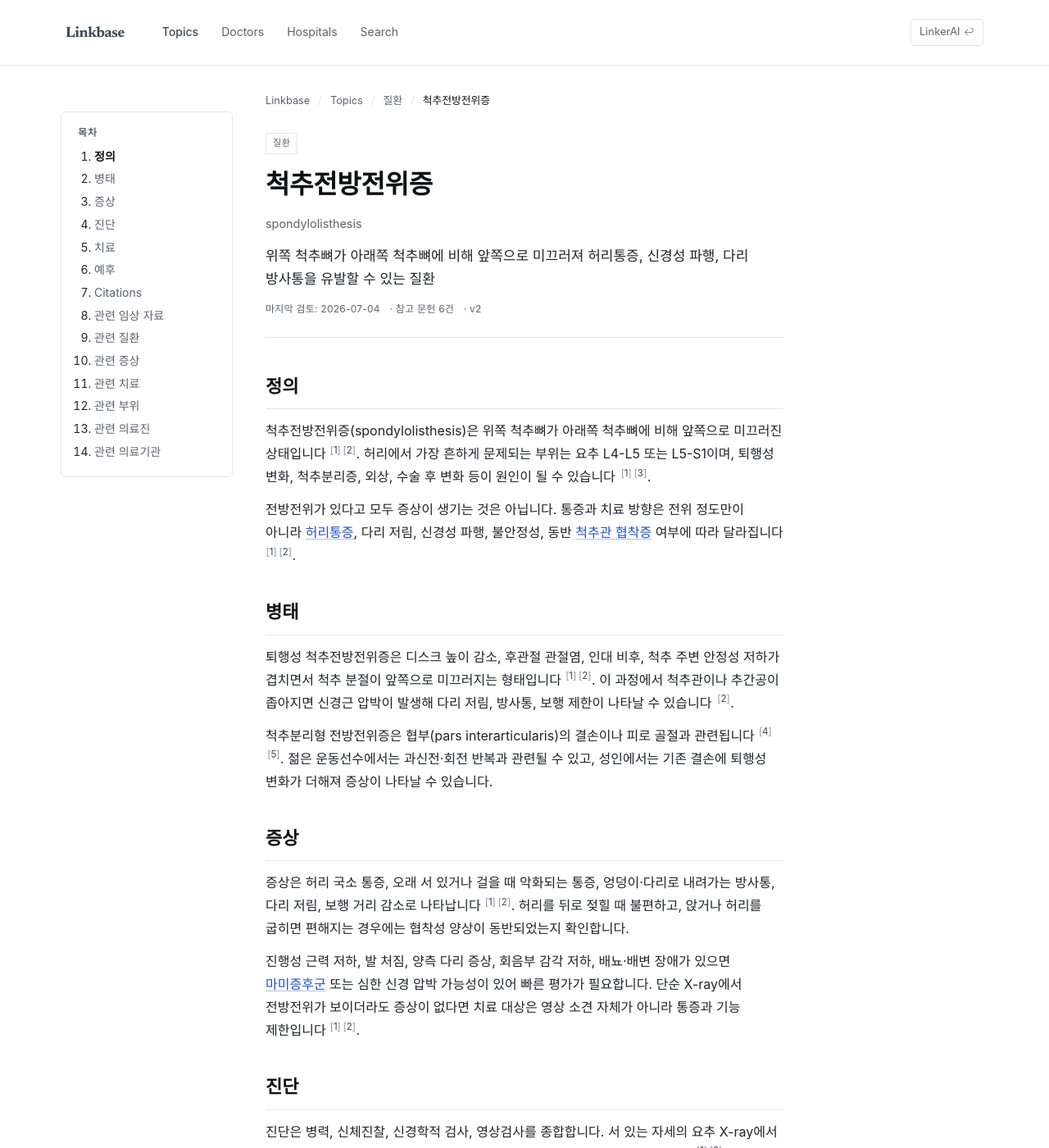
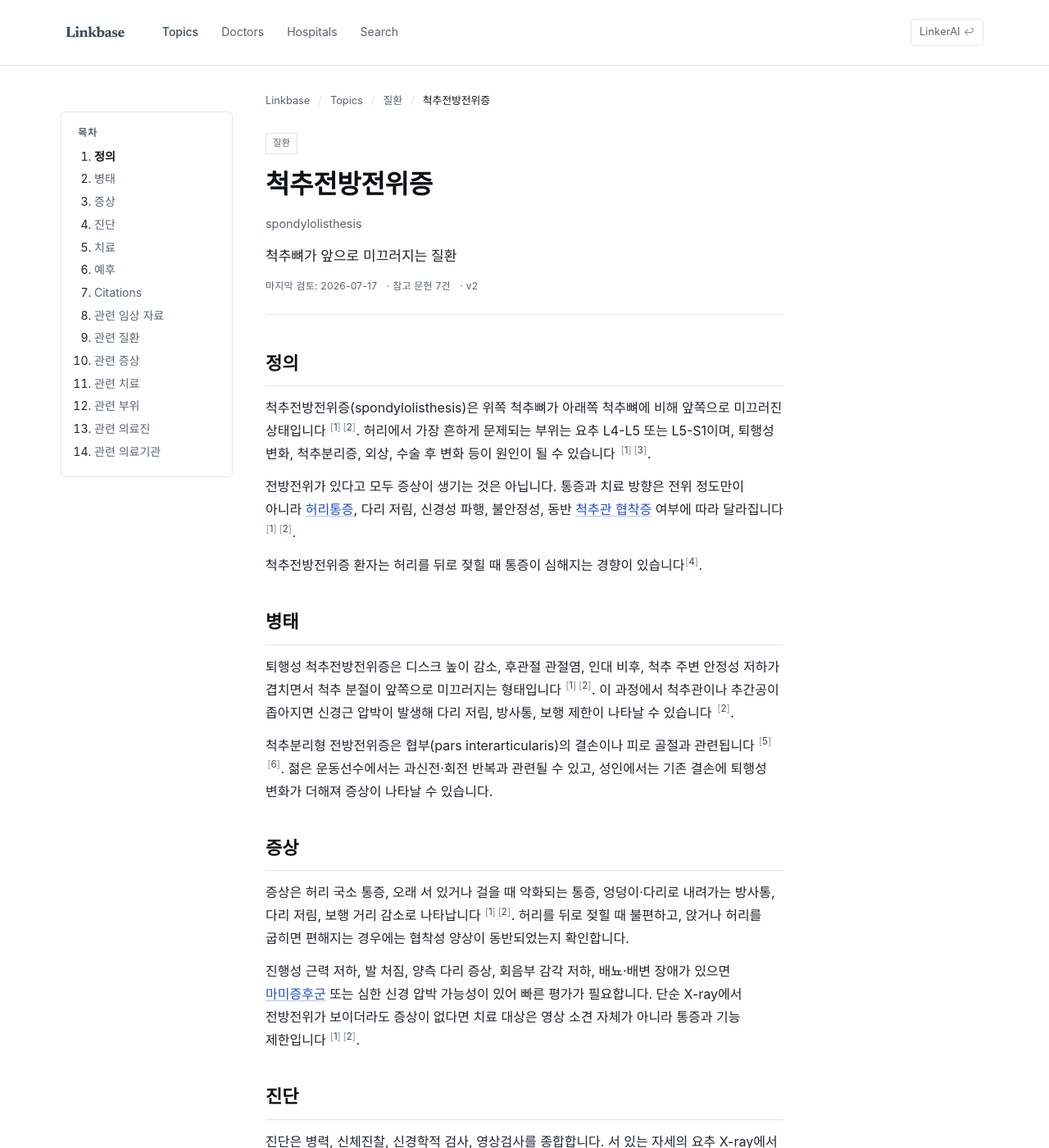
Before and after one commit to feelharmony/linkare-medical-knowledge, a Jekyll site: the page built from conditions/spondylolisthesis.md, in a window 1280 px wide and 1400 px high. Shown: the whole window at 82% size. Built offline with Jekyll 4.4.1, drawn with Linux system fonts in a browser that asks for light colours; some web fonts are replaced; some of the changed text lies outside the part shown.

Commit message:
pillar patch: 척추전방전위증 — 허리뼈가 앞으로 밀릴 때 생기는 통증의 원인과 치료 → spondylolisthesis (anchors: definition,treatment,prognosis)

```diff
--- a/conditions/spondylolisthesis.md
+++ b/conditions/spondylolisthesis.md
@@ -5,27 +5,36 @@
 permalink: /conditions/spondylolisthesis/
 title: 척추전방전위증
 title_en: spondylolisthesis
-description: 위쪽 척추뼈가 아래쪽 척추뼈에 비해 앞쪽으로 미끄러져 허리통증, 신경성 파행, 다리 방사통을 유발할 수 있는 질환
+description: 척추뼈가 앞으로 미끄러지는 질환
 aliases:
   - 척추전방전위증
   - 전방전위증
   - spondylolisthesis
-last_reviewed: '2026-07-04'
+last_reviewed: '2026-07-17'
 next_review: '2026-10-03'
 locked: true
 quality_status: verified
 verified_by: 문헌 및 내부 정합성 검토
-source_count: 6
+source_count: 7
 source_count_external: 5
-source_count_clinic_pillar: 1
-clinic_footnote_ids: [1]
-external_footnote_ids: [2, 3, 4, 5, 6]
+source_count_clinic_pillar: 2
+clinic_footnote_ids:
+  - 1
+  - 7
+external_footnote_ids:
+  - 2
+  - 3
+  - 4
+  - 5
+  - 6
 version: 2
 ---
 ## 정의
 척추전방전위증(spondylolisthesis)은 위쪽 척추뼈가 아래쪽 척추뼈에 비해 앞쪽으로 미끄러진 상태입니다 [^2][^3]. 허리에서 가장 흔하게 문제되는 부위는 요추 L4-L5 또는 L5-S1이며, 퇴행성 변화, 척추분리증, 외상, 수술 후 변화 등이 원인이 될 수 있습니다 [^2][^4].
 
 전방전위가 있다고 모두 증상이 생기는 것은 아닙니다. 통증과 치료 방향은 전위 정도만이 아니라 [허리통증](/symptoms/lower-back-pain/), 다리 저림, 신경성 파행, 불안정성, 동반 [척추관 협착증](/conditions/spinal-stenosis/) 여부에 따라 달라집니다 [^2][^3].
+
+척추전방전위증 환자는 허리를 뒤로 젖힐 때 통증이 심해지는 경향이 있습니다[^7].
 
 ## 병태
 퇴행성 척추전방전위증은 디스크 높이 감소, 후관절 관절염, 인대 비후, 척추 주변 안정성 저하가 겹치면서 척추 분절이 앞쪽으로 미끄러지는 형태입니다 [^2][^3]. 이 과정에서 척추관이나 추간공이 좁아지면 신경근 압박이 발생해 다리 저림, 방사통, 보행 제한이 나타날 수 있습니다 [^3].
@@ -47,6 +56,8 @@
 
 수술은 보존 치료에 반응하지 않는 지속 통증, 신경성 파행, 진행성 신경학적 결손, 뚜렷한 불안정성 또는 협착이 동반된 경우에 검토합니다 [^2][^3]. 감압술만으로 충분한지, 유합술이 필요한지는 전위 정도, 불안정성, 협착 위치, 환자 기능 목표에 따라 달라집니다. 따라서 환자에게는 “전방전위가 있으니 바로 수술”이 아니라, 증상·신경 압박·불안정성·보존 치료 반응을 기준으로 단계적으로 설명하는 것이 안전합니다.
 
+환자들은 허리를 뒤로 젖힐 때 통증이 심해지는 경향이 있으며, 이는 척추가 불안정하게 움직이기 때문입니다[^7].
+
 ## 예후
 많은 환자는 운동·약물·주사치료·생활 부하 조절 같은 보존 치료로 통증과 기능이 조절됩니다 [^2][^3]. 다만 퇴행성 변화와 협착이 진행하거나 보행 거리가 줄어드는 경우에는 치료 전략을 다시 평가해야 합니다. 수술이 필요한 환자군에서도 목표는 영상의 전위 자체를 “정상화”하는 것보다 신경 압박 완화, 통증 감소, 보행 기능 회복입니다.
 
@@ -54,10 +65,15 @@
 
 ---
 
+척추전방전위증 환자들은 허리를 뒤로 젖히거나 오래 서 있을 때 통증이 가장 심해지는 경험을 보고합니다[^7].
+
+---
+
 ## Citations
+### 자사 임상 자료
 <!-- LINKARE:CLINIC-CITATIONS (자동관리·편집금지) -->
-### 자사 임상 자료
 [^1]: [안심튼튼 — 허리디스크 원인, 증상, 진단](https://ansimpainfree.kr/blog/lumbar-disc-herniation)
+[^7]: [안심튼튼마취통증의학과 — 척추전방전위증 — 허리뼈가 앞으로 밀릴 때 생기는 통증의 원인과 치료](https://ansimpainfree.kr/blog/spondylolisthesis) · 근거: "허리를 뒤로 젖히거나 오래 서 있을 때 통증이 가장 심합니다."
 <!-- /LINKARE:CLINIC-CITATIONS -->
 
 ### 외부 권위 출처
@@ -70,3 +86,4 @@
 ## Changelog
 - 2026-07-04 v2: 내용 업데이트.
 - 2026-07-03 v1: 내용 업데이트.
+- 2026-07-17 v2: 정의 enrich, 치료 enrich, 예후 enrich
```
